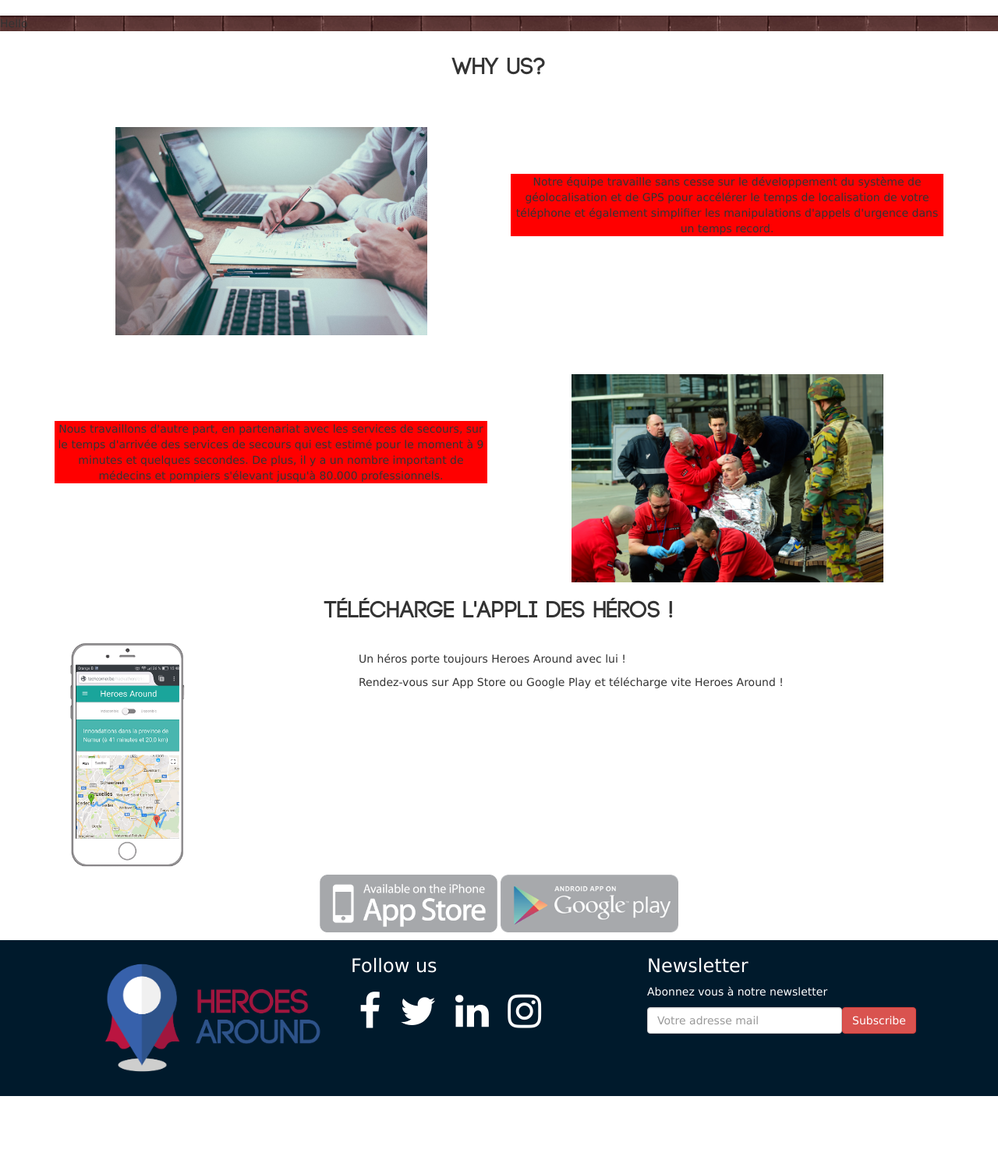
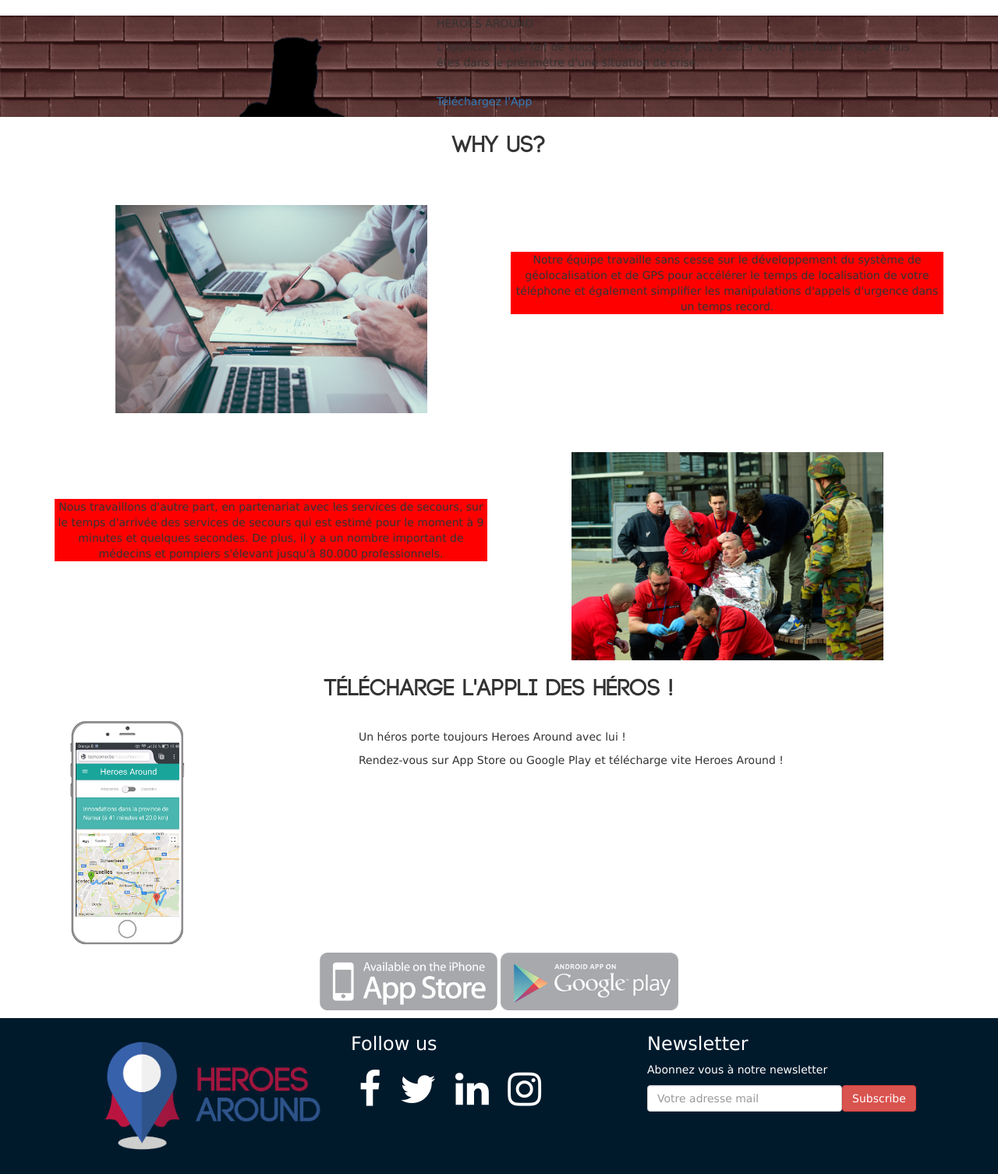
Before and after one commit to l0venothing/heroesAround, a CodeIgniter app: page /database/ in a window 1280 px wide. Shown: the part 66-1572 px from the top of the page at 78% size. Before the commit the page ends 1472 px from the top, so only its background shows below. Run offline with CodeIgniter, Linux system fonts and the light colour scheme; some libraries are stand-ins or nearby versions.

Commit message:
mettre contenu dans accueil

```diff
--- a/application/views/accueil/accueil.php
+++ b/application/views/accueil/accueil.php
@@ -1,6 +1,17 @@
 <link rel="stylesheet" href="<?php echo base_url('application/assets/css/accueil.css') ?>">
 
 
-<div class="bg-img">
-    <p>Hello</p>
+<div class="bg-img" id="accueil">
+    <div class="container">
+        <div class="col-md-7 pull-right">
+            <div class="landing">
+                <p class="title">HEROES AROUND</p>
+                <p class="text">L'application qui fait de vous, un héro: soyez prêts à aider votre prochain lorsque vous êtes dans le prérimètre d'une situation de crise.</p>
+                <br/>
+                <p><a class="telecharger" href="<?=base_url('#appli');?>">Téléchargez l'App</a></p>
+
+
+            </div>
+        </div>
+    </div>
 </div>
```
